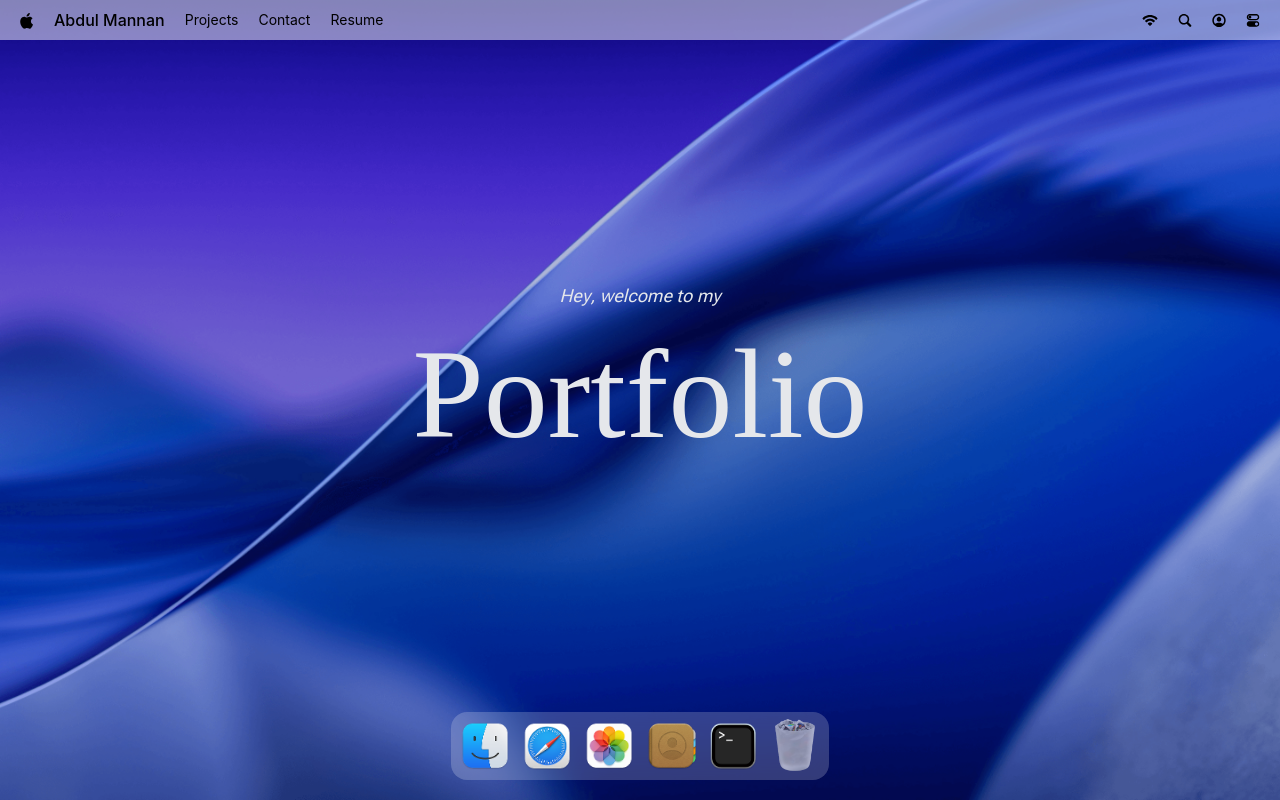
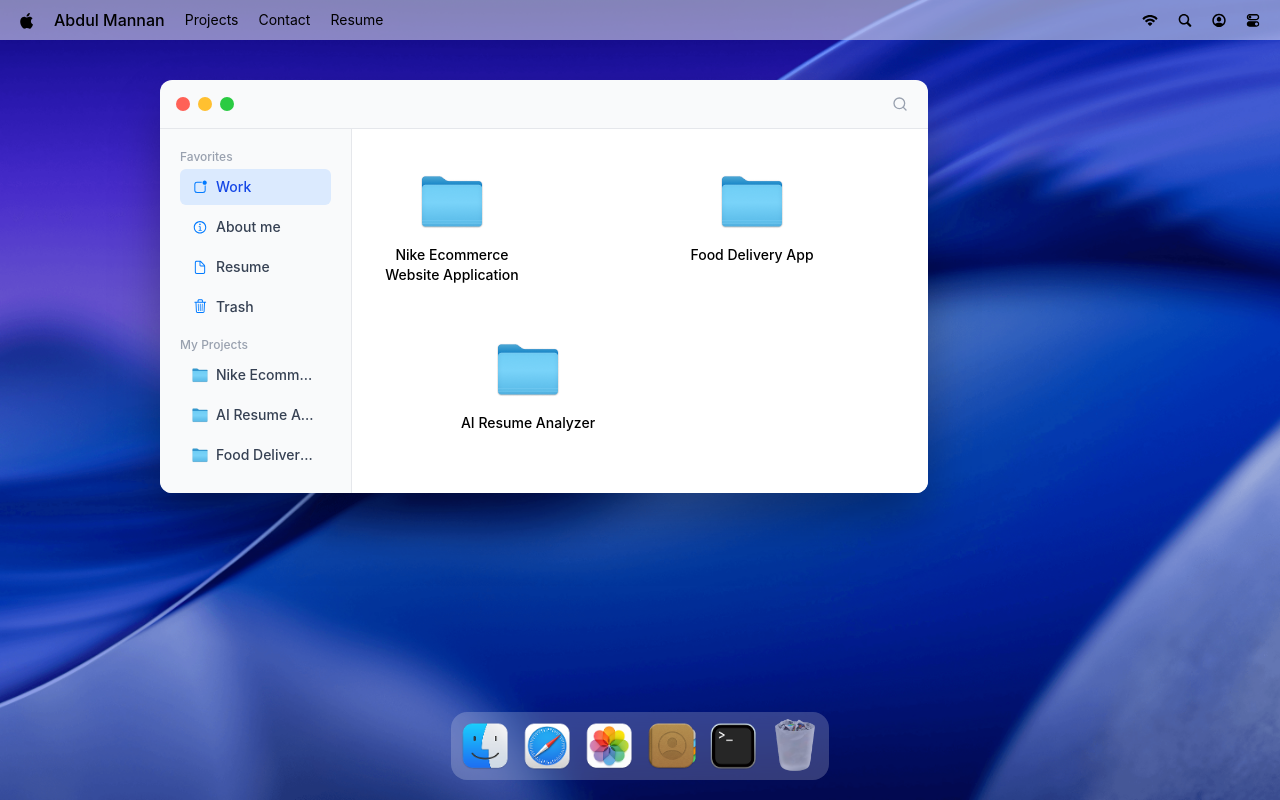
Before and after one commit to abdulmannan010spn-bot/MACFOLIO, a React (Vite) app: page / in a window 1280 px wide. Both pictures are taken after a click on the item "Projects". Built offline with nearby package versions, Linux system fonts and the light colour scheme; a web font is replaced by a local one.

Commit message:
Finder Section

```diff
--- a/package.json
+++ b/package.json
@@ -12,6 +12,7 @@
   "dependencies": {
     "@gsap/react": "^2.1.2",
     "@tailwindcss/vite": "^4.3.3",
+    "clsx": "^2.1.1",
     "gsap": "^3.15.0",
     "immer": "^11.1.18",
     "lucide-react": "^1.31.0",
--- a/src/App.jsx
+++ b/src/App.jsx
@@ -6,6 +6,7 @@
 import Terminal from "./Windows/Terminal"
 import Safari from "./Windows/Safari"
 import Resume from "./Windows/Resume"
+import Finder from "./Windows/Finder"
 
 gsap.registerPlugin(Draggable)
 
@@ -18,6 +19,7 @@
       <Terminal />
       <Safari />
       <Resume />
+      <Finder />
     </main>
   )
 }
--- /dev/null
+++ b/src/Windows/Finder.jsx
@@ -0,0 +1,86 @@
+import { Search } from "lucide-react";
+import WindowControls from "../Components/WindowControls";
+import WindowWrapper from "../Hoc/WindowWrapper";
+import useLocationStore from "../Stores/Location";
+import { locations } from "../Constants";
+import clsx from "clsx";
+import useWindowStore from "../Stores/Window";
+
+const Finder = () => {
+  const {openWindow} = useWindowStore()
+  const { activeLocation, setActiveLocation } = useLocationStore();
+
+  const openItem = (item) => {
+    if(item.fileType === "pdf") return openWindow("resume")
+
+      if(item.kind === "folder") return setActiveLocation(item)
+  }
+
+  return (
+    <>
+      <div id="window-header">
+        <WindowControls target="finder" />
+        <Search className="icon" />
+      </div>
+
+      <div className="bg-white flex h-full">
+        <div className="sidebar">
+          <div>
+            <h3>Favorites</h3>
+
+            <ul>
+              {Object.values(locations).map((item) => (
+                <li
+                  key={item.id}
+                  onClick={() => setActiveLocation(item)}
+                  className={clsx(
+                    "flex items-center gap-2 cursor-pointer",
+                    item.id === activeLocation.id ? "active" : "not-active",
+                  )}
+                >
+                  <img src={item.icon} className="w-4 h-4" alt={item.name} />
+
+                  <p className="text-sm font-medium truncate">{item.name}</p>
+                </li>
+              ))}
+            </ul>
+          </div>
+          <div>
+            <h3>My Projects</h3>
+           <ul>
+              {locations.work.children.map((item) => (
+                <li
+                  key={item.id}
+                  onClick={() => setActiveLocation(item)}
+                  className={clsx(
+                    "flex items-center gap-2 cursor-pointer",
+                    item.id === activeLocation.id ? "active" : "not-active",
+                  )}
+                >
+                  <img src={item.icon} className="w-4 h-4" alt={item.name} />
+
+                  <p className="text-sm font-medium truncate">{item.name}</p>
+                </li>
+              ))}
+            </ul>
+          </div>
+        </div>
+        <ul className="content">
+        {activeLocation?.children.map((item) => (
+          <li key={item.id} className={item.position} onClick={() => openItem(item)}>
+            <img src={item.icon} alt={item.name} />
+            <p>{item.name}</p>
+
+          </li>
+        ))}
+      </ul>
+      </div>
+
+
+    </>
+  );
+};
+
+const FinderWindow = WindowWrapper(Finder, "finder");
+
+export default FinderWindow;
```
Also changed, not shown: 1 other file (tests, documents, lock files or other folders).
